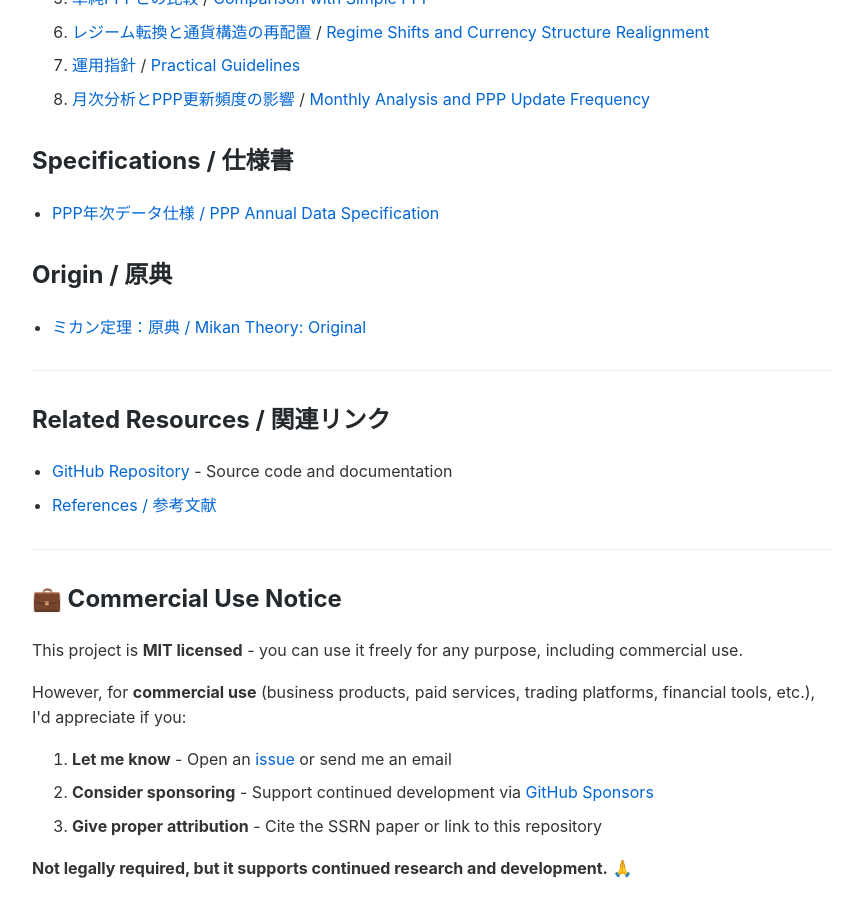
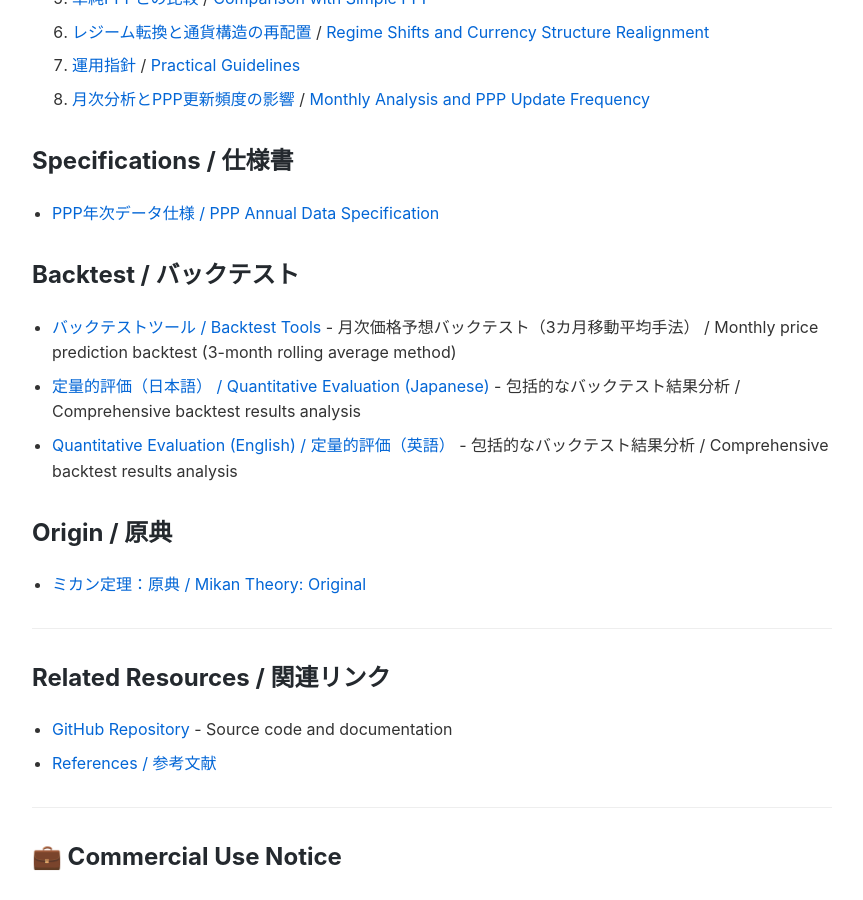
Before and after one commit to onigirito/MCI_Mikan-3-Currency-clr-Index_, a Jekyll site: the page docs/index.html, which Jekyll copies as it is, in a window 1280 px wide and 900 px high, scrolled down 1204 px. Shown: the whole window, without its empty margins (208-1071 px from the left). Built offline with Jekyll 4.4.1, drawn with Linux system fonts in a browser that asks for light colours.

Commit message:
Add backtest section to index.html after Specifications

```diff
--- a/docs/index.html
+++ b/docs/index.html
@@ -141,6 +141,15 @@
         </section>
 
         <section>
+            <h2>Backtest / バックテスト</h2>
+            <ul>
+                <li><a href="../backtest/README">バックテストツール / Backtest Tools</a> - 月次価格予想バックテスト（3カ月移動平均手法） / Monthly price prediction backtest (3-month rolling average method)</li>
+                <li><a href="../backtest/BACKTEST_ANALYSIS">定量的評価（日本語） / Quantitative Evaluation (Japanese)</a> - 包括的なバックテスト結果分析 / Comprehensive backtest results analysis</li>
+                <li><a href="../backtest/BACKTEST_ANALYSIS_EN">Quantitative Evaluation (English) / 定量的評価（英語）</a> - 包括的なバックテスト結果分析 / Comprehensive backtest results analysis</li>
+            </ul>
+        </section>
+
+        <section>
             <h2>Origin / 原典</h2>
             <ul>
                 <li><a href="ORIGINAL_MIKAN_THEORY">ミカン定理：原典 / Mikan Theory: Original</a></li>
```
